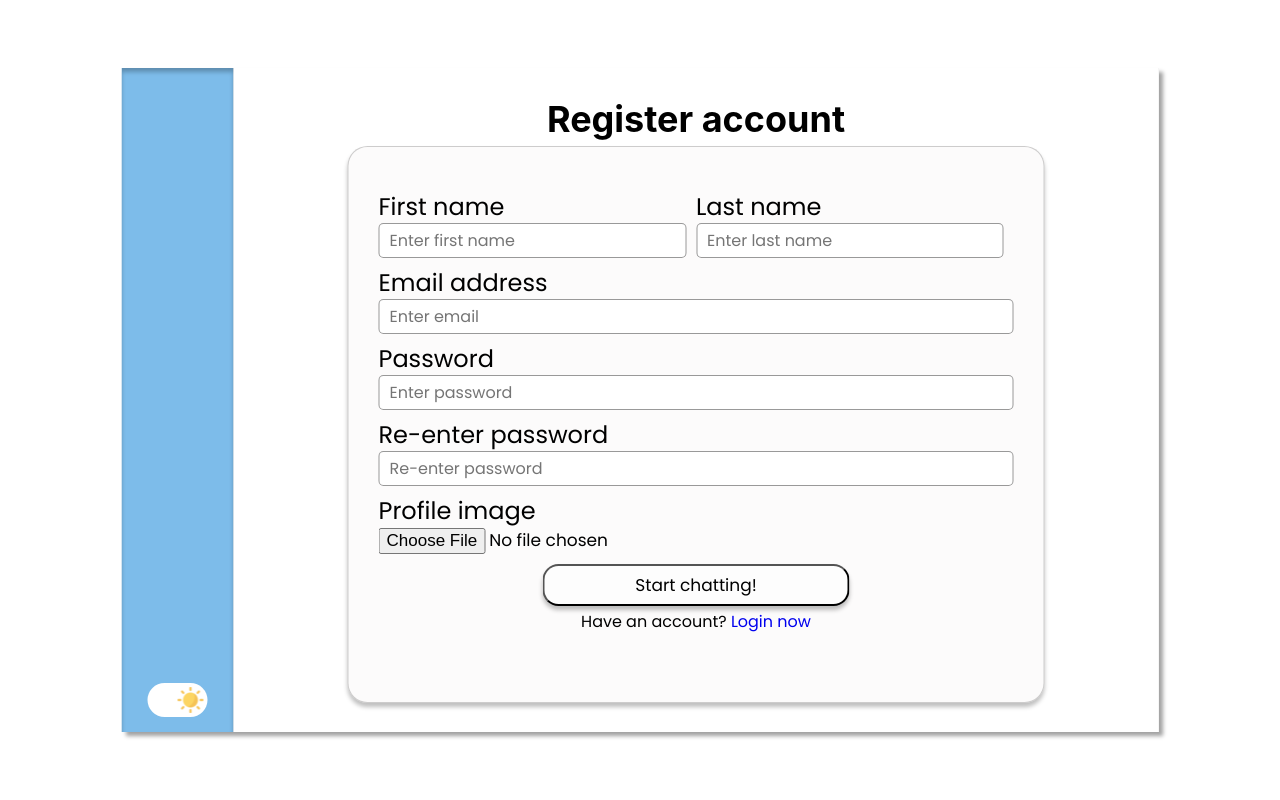
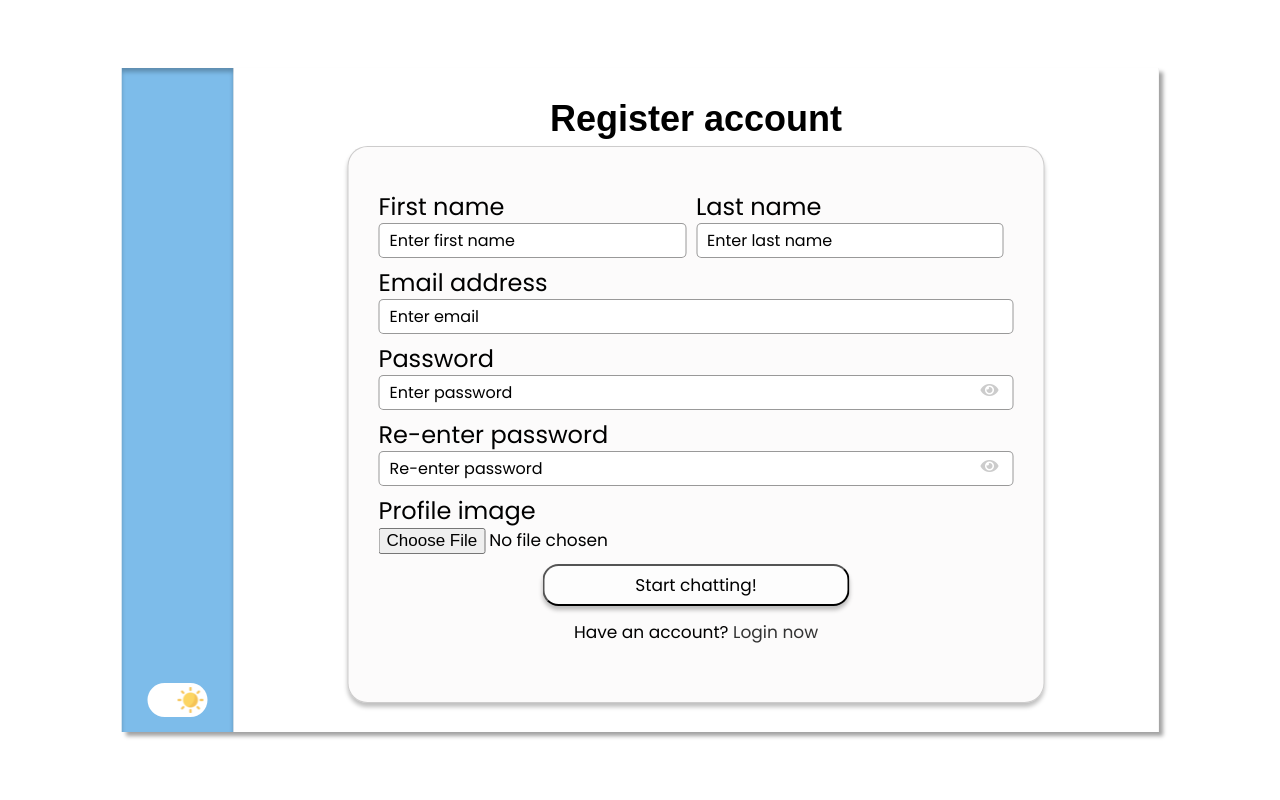
Before and after one commit to sys-MWell/web-chat-application, a PHP site: page / in a window 1280 px wide. Run offline with PHP 8.4, Linux system fonts and the light colour scheme.

Commit message:
register page
Added password visibility buttons, light/dark mode functionality added

```diff
--- /dev/null
+++ b/images/source.txt
@@ -0,0 +1 @@
+Light/dark mode: https://dev.to/ananyaneogi/create-a-dark-light-mode-switch-with-css-variables-34l8
--- a/index.php
+++ b/index.php
@@ -7,6 +7,7 @@
     <meta name="HandheldFriendly" content="true">
     <title>Registration page</title>
     <link rel="stylesheet" href="style.css">
+    <link rel="stylesheet" href="http://cdnjs.cloudflare.com/ajax/libs/font-awesome/5.15.2/css/all.min.css"/>
 </head>
 <body>
     <div class="wrapper">
--- a/javascript/light-dark-mode.js
+++ b/javascript/light-dark-mode.js
@@ -1,4 +1,6 @@
 const toggleSwitch = document.querySelector('.switch input[type="checkbox"]');
+const currentTheme = localStorage.getItem('theme');
+
 
 if (currentTheme) {
     document.documentElement.setAttribute('data-theme', currentTheme);
@@ -10,12 +12,10 @@ if (currentTheme) {
 
 function switchTheme(e) {
     if (e.target.checked) {
-        //document.documentElement.setAttribute('data-theme', 'dark');
-        alert("dark");
+        document.documentElement.setAttribute('data-theme', 'light');
     }
     else {
-        //document.documentElement.setAttribute('data-theme', 'light');
-        alert("Light");
+        document.documentElement.setAttribute('data-theme', 'dark');
     }
 }
 
--- a/style.css
+++ b/style.css
@@ -1,12 +1,35 @@
 @import url('https://fonts.googleapis.com/css2?family=Poppins:wght@300;400;500&display=swap');
 
 :root{
-    --light-primary-background-colour:rgba(148, 148, 148, 0.21);
-    --light-navigation-blue: #7DBCEA;
-    --light-windowed-background-white: #FFFFFF;
-    --light-h1-black-colour: #000000;
-    --light-windowed-frame: rgba(246, 244, 244, 0.35);
-    --light-button: #FDFDFD;
+    --background: #FFFFFF;
+    --primary-background-colour:rgba(148, 148, 148, 0.21);
+    --navigation: #7DBCEA;
+    --windowed-background: #FFFFFF;
+    --h1-black-colour: #000000;
+    --windowed-frame: rgba(246, 244, 244, 0.35);
+    --error-text: #721c24;
+    --error-text-border: #721c24;
+    --error-text-background: #f8d7da;
+    --input-box-background: #FFFFFF;
+    --label: #000;
+    --placeholder-text-colour: #000;
+    --button: #FDFDFD;
+}
+
+[data-theme="dark"] {
+    --background: white;
+    --primary-background-colour:rgba(148, 148, 148, 0.21);
+    --navigation: #949494;
+    --windowed-background: #D9D9D9;
+    --h1-black-colour: #000000;
+    --windowed-frame: #9D9898;
+    --error-text: #721c24;
+    --error-text-border: #721c24;
+    --error-text-background: #f8d7da;
+    --input-box-background: #4c4c4c;
+    --label: #000;
+    --placeholder-text-colour: #b2b2b2;
+    --button: #898787;
 }
 
 *{
@@ -18,7 +41,7 @@
 }
 
 body{
-    background-color: white;
+    background-color: var(--background);
     display: flex;
     justify-content: center;
     align-items: center;
@@ -38,7 +61,7 @@ body{
     overflow-x: hidden;
     overflow-y: hidden;
 
-    background: rgba(148, 148, 148, 0.21);
+    background: var(--primary-background-colour);
     box-shadow: 4px 4px 4px rgba(0, 0, 0, 0.37);
 }
 
@@ -46,7 +69,7 @@ body{
     width: 112px;
     max-width: 100%;
     height: 664px;
-    background: #7DBCEA;
+    background: var(--navigation);
     box-shadow: inset 0px 4px 4px rgba(0, 0, 0, 0.25);
 }
 
@@ -58,24 +81,24 @@ body{
     align-items: center;
     width: 925px;
     height: 664px;
-    background: #FFFFFF;
+    background: var(--windowed-background);
 }
 
 .register-window h1{
     width: 439px;
     height: 29px;
-    font-family: 'Inter';
+    font-family: 'Arial';
     font-style: normal;
     font-weight: 700;
     font-size: 36px;
     line-height: 44px;
-    color: #000000;
+    color: var(--h1-black-colour);
 }
 
 .register-frame{
     width: 697px;
     height: 557px;
-    background: rgba(246, 244, 244, 0.35);
+    background: var(--windowed-frame);
     border: 1px solid rgba(0, 0, 0, 0.19);
     box-shadow: 0px 4px 4px rgba(0, 0, 0, 0.25);
     border-radius: 20px;
@@ -91,14 +114,14 @@ body{
 }
 
 .form form .error-txt{
-    color: #721c24;
-    background: #f8d7da;
+    color: var(--error-text);
+    background: var(--error-text-background);
     font-size: 13px;
     padding: 8px 10px;
     text-align: center;
     border-radius: 5px;
     margin-bottom: 10px;
-    border: 1px solid #721c24;
+    border: 1px solid var(--error-text-border);
     display: none;
 }
 
@@ -126,6 +149,7 @@ body{
 }
 
 .form form .field label{
+    color: var(label);
     margin-bottom: 2px;
     display: flex;
     font-style: normal;
@@ -143,9 +167,14 @@ body{
     width: 100%;
     font-size: 16px;
     padding: 0 10px;
+    background-color: var(--input-box-background);
     border: 3px solid #ccc;
     border: 1px solid rgba(0, 0, 0, 0.4);
     border-radius: 5px;
+}
+
+::placeholder{
+    color: var(--placeholder-text-colour);
 }
 
 .form form .image input{
@@ -160,7 +189,7 @@ body{
     position: absolute;
     width: 307px;
     height: 42px;
-    background: #FDFDFD;
+    background: var(--button);
     box-shadow: 0px 4px 4px rgba(0, 0, 0, 0.25);
     border-radius: 16px;
     margin-bottom: 20px;
@@ -183,17 +212,17 @@ body{
     content: "\f070";
 }
 
-.form .link{
+.register-frame .link{
     text-align: center;
     margin: 10px 0;
     font-size: 17px;
 }
 
-.form .link a{
+.register-frame .link a{
     color: #333;
 }
 
-.form .link a:hover{
+.register-frame .link a:hover{
     text-decoration: underline;
 }
 /* --- --- */
```
